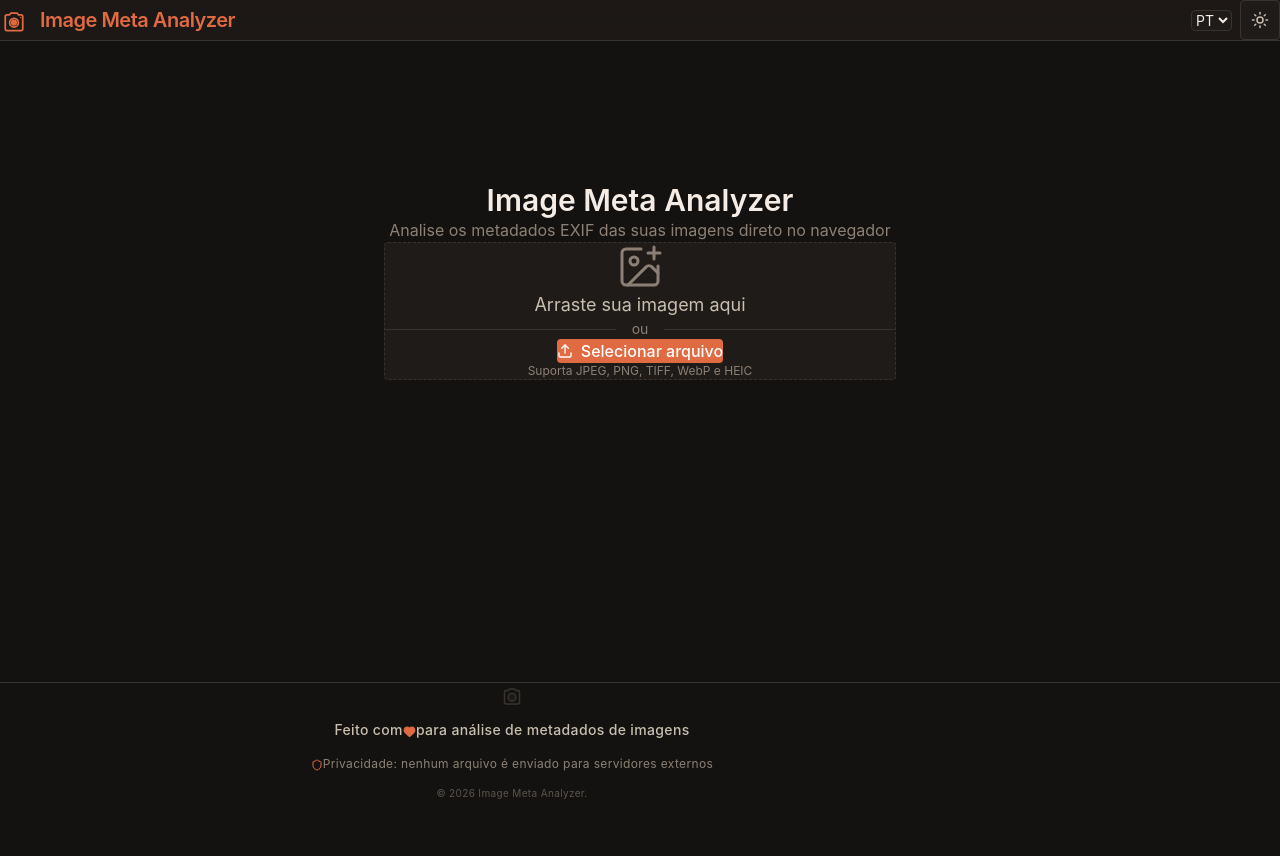
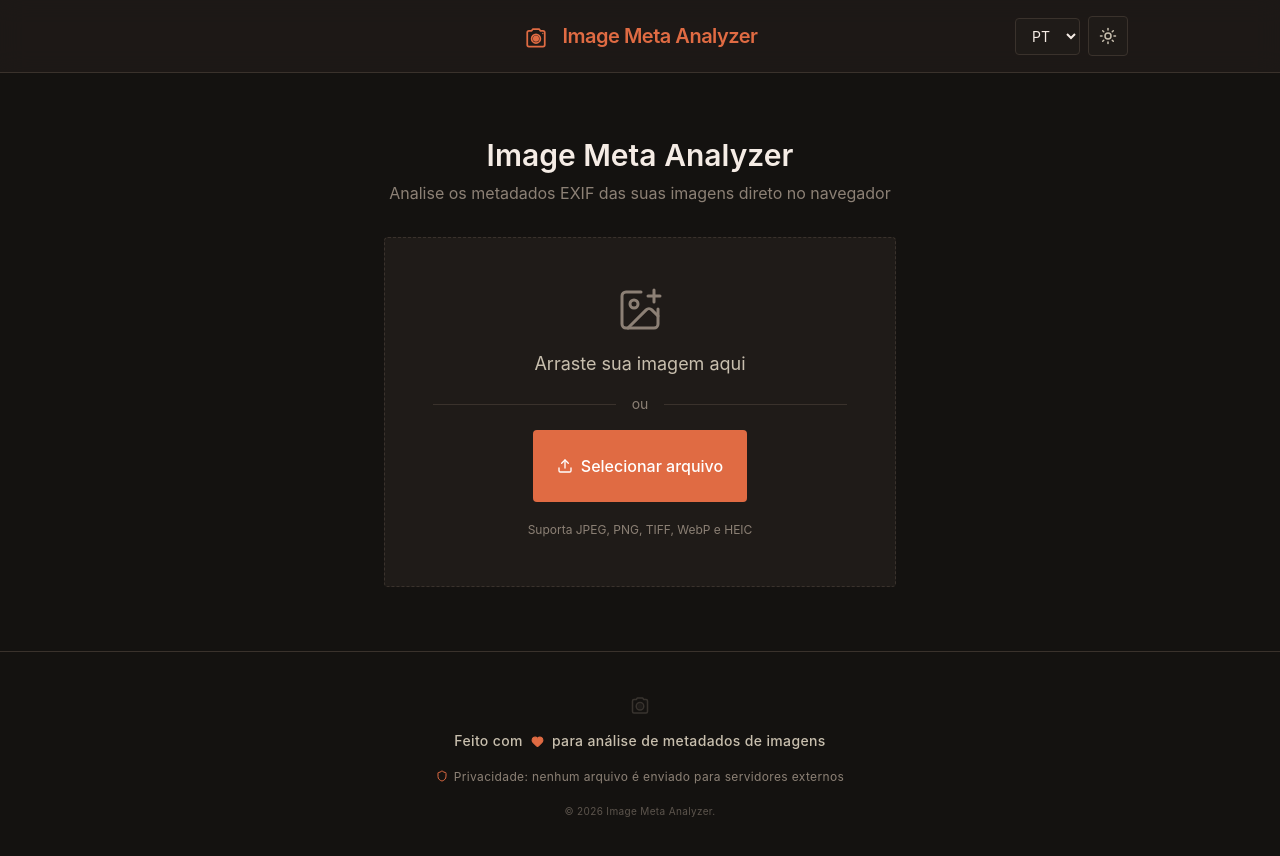
Before and after one commit to felipesantos2/image-meta-extrator, a React (Vite) app: page / in a window 1280 px wide. Shown: the top 856 px of the page. Before the commit the page ends 800 px from the top, so only its background shows below. Built offline with nearby package versions, Linux system fonts and the light colour scheme.

Commit message:
fix(layout): rely on Tailwind preflight for global reset

```diff
--- a/src/App.jsx
+++ b/src/App.jsx
@@ -49,7 +49,7 @@ export default function App() {
 		<div className="min-h-screen flex flex-col bg-[var(--color-bg)] text-[var(--color-text)]">
 			<Header theme={theme} onToggleTheme={toggleTheme} />
 
-			<main className="flex-1 w-full max-w-5xl self-center px-4 py-6">
+			<main className="flex-1 w-full max-w-5xl mx-auto px-6 py-8">
 				{!imageFile && <DropZone onFileSelect={setImageFile} />}
 
 				{imageFile && (
--- a/src/components/DropZone.jsx
+++ b/src/components/DropZone.jsx
@@ -87,11 +87,12 @@ export default function DropZone({ onFileSelect }) {
 
 				<div className="flex justify-center">
 					<button
-						className="inline-flex items-center gap-2 px-6 py-2.5 bg-[var(--color-accent)] text-white rounded font-medium cursor-pointer hover:bg-[var(--color-accent-secondary)] hover:-translate-y-0.5 transition-all"
+						className="inline-flex items-center gap-2 p-6 bg-[var(--color-accent)] text-white rounded font-medium cursor-pointer hover:bg-[var(--color-accent-secondary)] hover:-translate-y-0.5 transition-all"
 						onClick={handleButtonClick}
 						type="button"
 					>
 						<Upload size={16} />
+
 						{t('dropzone.button')}
 					</button>
 				</div>
--- a/src/components/Footer.jsx
+++ b/src/components/Footer.jsx
@@ -5,8 +5,9 @@ export default function Footer() {
 	const { t } = useTranslation();
 
 	return (
-		<footer className="py-10 px-4 mt-auto border-t border-[var(--color-border)] text-[var(--color-text-muted)] text-sm tracking-wide">
-			<div className="max-w-5xl mx-auto flex flex-col items-center gap-3">
+		<footer className="w-full border-t border-[var(--color-border)] text-[var(--color-text-muted)] text-sm tracking-wide mt-auto">
+			<div className="w-full max-w-5xl mx-auto px-6 py-10">
+				<div className="flex w-full flex-col items-center justify-center gap-3.5 text-center">
 					{/* Marca sutil no rodapé */}
 					<svg
 						className="w-6 h-6 stroke-[var(--color-text-muted)] opacity-30"
@@ -36,18 +37,18 @@ export default function Footer() {
 					</svg>
 
 					<p className="font-medium text-[var(--color-text-secondary)] text-center leading-relaxed">
-					{t('footer.madeWith')}
+						{t('footer.madeWith')}{' '}
 						<Heart
 							size={13}
-						className="text-[var(--color-accent)] fill-[var(--color-accent)] inline-block align-middle mx-1"
-					/>
+							className="text-[var(--color-accent)] fill-[var(--color-accent)] inline-block align-middle mx-1 -translate-y-[1px]"
+						/>{' '}
 						{t('footer.for')}
 					</p>
 
 					<p className="text-xs text-center leading-relaxed">
 						<Shield
 							size={12}
-						className="text-[var(--color-accent)] inline-block align-middle mr-1"
+							className="text-[var(--color-accent)] inline-block align-middle mr-1.5 -translate-y-[1px]"
 						/>
 						{t('footer.privacy').replace(/🔒\s*/, '')}
 					</p>
@@ -56,6 +57,7 @@ export default function Footer() {
 						&copy; {new Date().getFullYear()} Image Meta Analyzer.
 					</p>
 				</div>
+			</div>
 		</footer>
 	);
 }
--- a/src/components/Header.jsx
+++ b/src/components/Header.jsx
@@ -9,11 +9,13 @@ export default function Header({ theme, onToggleTheme }) {
 	}
 
 	return (
-		<header className="flex items-center justify-between px-6 py-4 bg-[var(--color-surface-elevated)] border-b border-[var(--color-border)] backdrop-blur-md sticky top-0 z-50">
-			{/* Logo e título */}
-			<div className="flex items-center gap-3">
+		<header className="sticky top-0 z-50 w-full bg-[var(--color-surface-elevated)] border-b border-[var(--color-border)] backdrop-blur-md">
+			<div className="w-full max-w-5xl mx-auto px-6 py-4">
+				<div className="grid grid-cols-1 sm:grid-cols-[1fr_auto_1fr] items-center gap-4 min-h-10">
+					{/* Logo e título centralizados */}
+					<div className="flex items-center justify-center gap-3 sm:col-start-2">
 						<svg
-					className="w-7 h-7 stroke-[var(--color-accent)]"
+							className="w-7 h-7 stroke-[var(--color-accent)] shrink-0"
 							viewBox="0 0 512 512"
 							fill="none"
 							strokeWidth="32"
@@ -23,15 +25,21 @@ export default function Header({ theme, onToggleTheme }) {
 							<path d="M128 160h48l24-32h112l24 32h48c17.7 0 32 14.3 32 32v224c0 17.7-14.3 32-32 32H128c-17.7 0-32-14.3-32-32V192c0-17.7 14.3-32 32-32z" />
 							<circle cx="256" cy="304" r="80" />
 							<circle cx="256" cy="304" r="40" fill="var(--color-accent)" />
-					<circle cx="380" cy="210" r="12" fill="var(--color-accent)" stroke="none" />
+							<circle
+								cx="380"
+								cy="210"
+								r="12"
+								fill="var(--color-accent)"
+								stroke="none"
+							/>
 						</svg>
-				<h1 className="text-xl font-semibold tracking-tight text-[var(--color-accent)] font-[var(--font-serif)]">
+						<h1 className="text-xl font-semibold tracking-tight text-[var(--color-accent)] font-[var(--font-serif)] text-center">
 							{t('app.title')}
 						</h1>
 					</div>
 
 					{/* Controles: idioma e tema */}
-			<div className="flex items-center gap-2">
+					<div className="flex items-center justify-center gap-2 sm:col-start-3 sm:justify-self-end">
 						<select
 							className="px-3 py-2 bg-[var(--color-surface)] border border-[var(--color-border)] rounded text-sm text-[var(--color-text)] cursor-pointer hover:border-[var(--color-accent)] transition-colors font-[inherit]"
 							value={i18n.language}
@@ -51,6 +59,8 @@ export default function Header({ theme, onToggleTheme }) {
 							{theme === 'dark' ? <Sun size={18} /> : <Moon size={18} />}
 						</button>
 					</div>
+				</div>
+			</div>
 		</header>
 	);
 }
--- a/src/index.css
+++ b/src/index.css
@@ -22,13 +22,6 @@
 	/* Fonte principal */
 	--font-sans: 'Inter', system-ui, -apple-system, sans-serif;
 	--font-serif: 'Georgia', 'Garamond', serif;
-}
-
-/* Estilos globais */
-* {
-	margin: 0;
-	padding: 0;
-	box-sizing: border-box;
 }
 
 html {
```
Lines whose indentation alone changed are shown as unchanged.
